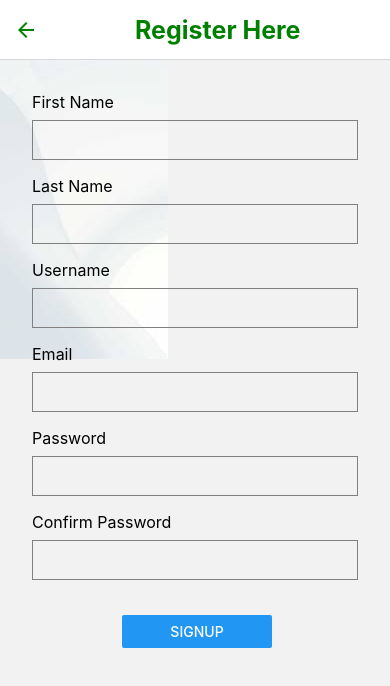
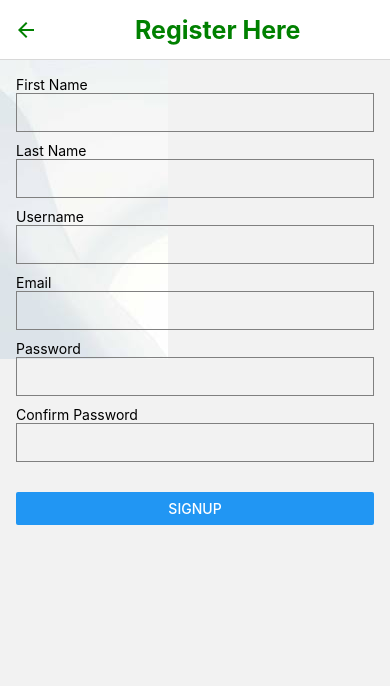
Before and after one commit to anagharajeev1/PocApp, a React Native app: screen /Signup in a window 390 px wide. Shown: the top 686 px of the page. Built offline with nearby package versions, Linux system fonts and the light colour scheme.

Commit message:
Reusable components

```diff
--- /dev/null
+++ b/src/components/SignIn/AuthButton.tsx
@@ -0,0 +1,13 @@
+import React from 'react';
+import { Button } from 'react-native';
+
+interface AuthButtonProps {
+  title: string;
+  onPress: () => void;
+}
+
+const AuthButton: React.FC<AuthButtonProps> = ({ title, onPress }) => {
+  return <Button title={title} onPress={onPress} />;
+};
+
+export default AuthButton;
--- /dev/null
+++ b/src/components/SignIn/AuthTextInput.tsx
@@ -0,0 +1,42 @@
+import React from 'react';
+import { TextInput, Text } from 'react-native';
+import { signinStyles } from '../../styling/sigininStyles';
+
+interface AuthTextInputProps {
+  label: string;
+  value: string;
+  onChangeText: (text: string) => void;
+  error: string;
+  secureTextEntry?: boolean;
+  keyboardType?: string;
+  accessibilityLabel: string;
+}
+
+const AuthTextInput: React.FC<AuthTextInputProps> = ({
+  label,
+  value,
+  onChangeText,
+  error,
+  secureTextEntry = false,
+  keyboardType = 'default',
+  accessibilityLabel,
+}) => {
+  return (
+    <>
+      <Text>{label}</Text>
+      <TextInput
+        style={signinStyles.input}
+        value={value}
+        onChangeText={(text) => {
+          onChangeText(text);
+        }}
+        secureTextEntry={secureTextEntry}
+        keyboardType={keyboardType}
+        accessibilityLabel={accessibilityLabel}
+      />
+      <Text style={signinStyles.errorText}>{error}</Text>
+    </>
+  );
+};
+
+export default AuthTextInput;
--- /dev/null
+++ b/src/components/SignUp/AuthButton.tsx
@@ -0,0 +1,17 @@
+import React from 'react';
+import { Button, View } from 'react-native';
+
+interface AuthButtonProps {
+  title: string;
+  onPress: () => void;
+}
+
+const AuthButton: React.FC<AuthButtonProps> = ({ title, onPress }) => {
+  return (
+    <View style={{ marginTop: 20 }}>
+      <Button title={title} onPress={onPress} />
+    </View>
+  );
+};
+
+export default AuthButton;
--- /dev/null
+++ b/src/components/SignUp/AuthInput.tsx
@@ -0,0 +1,45 @@
+import React from 'react';
+import { Text, TextInput, View } from 'react-native';
+
+interface AuthInputProps {
+  label: string;
+  value: string;
+  onChangeText: (text: string) => void;
+  secureTextEntry?: boolean;
+  keyboardType?: string;
+  accessibilityLabel: string;
+  error?: string;
+}
+
+const AuthInput: React.FC<AuthInputProps> = ({
+  label,
+  value,
+  onChangeText,
+  secureTextEntry,
+  keyboardType,
+  accessibilityLabel,
+  error,
+}) => {
+  return (
+    <View>
+      <Text>{label}</Text>
+      <TextInput
+        style={{
+          // Add your styles here
+          borderColor: 'gray',
+          borderWidth: 1,
+          padding: 10,
+          marginBottom: 10,
+        }}
+        value={value}
+        onChangeText={onChangeText}
+        secureTextEntry={secureTextEntry}
+        keyboardType={keyboardType}
+        accessibilityLabel={accessibilityLabel}
+      />
+      <Text style={{ color: 'red' }}>{error}</Text>
+    </View>
+  );
+};
+
+export default AuthInput;
--- a/src/screens/LandingScreen.tsx
+++ b/src/screens/LandingScreen.tsx
@@ -1,6 +1,8 @@
 import React from 'react';
-import {View, Button, ImageBackground, StyleSheet} from 'react-native';
+import {View, ImageBackground} from 'react-native';
 import {landingStyles} from '../styling/landingStyles';
+import LoginButton from '../components/Landing/LoginButton';
+import SignupButton from '../components/Landing/SignupButton';
 
 interface LandingScreenProps {
   navigation: any;
@@ -21,14 +23,10 @@ const LandingScreen: React.FC<LandingScreenProps> = ({navigation}) => {
       style={landingStyles.backgroundImage}>
       <View style={landingStyles.container}>
         <View style={landingStyles.loginStyle}>
-          <Button title="Login" onPress={goToLogin} color="mediumturquoise" />
+          <LoginButton onPress={goToLogin} />
         </View>
         <View style={landingStyles.signupStyle}>
-          <Button
-            title="Signup"
-            onPress={goToRegistration}
-            color="mediumturquoise"
-          />
+          <SignupButton onPress={goToRegistration} />
         </View>
       </View>
     </ImageBackground>
--- a/src/screens/SignInScreen.tsx
+++ b/src/screens/SignInScreen.tsx
@@ -1,17 +1,10 @@
 import React, {useState} from 'react';
-import {
-  View,
-  Text,
-  TextInput,
-  Button,
-  StyleSheet,
-  Alert,
-  ScrollView,
-  ImageBackground,
-} from 'react-native';
+import {View, Text, ScrollView, ImageBackground, Alert} from 'react-native';
 import {useDispatch, useSelector} from 'react-redux';
 import {setLoggedInUser} from '../../store/actions/userActions';
-import { signinStyles } from '../styling/sigininStyles';
+import {signinStyles} from '../styling/sigininStyles';
+import AuthTextInput from '../components/SignIn/AuthTextInput';
+import AuthButton from '../components/SignIn/AuthButton';
 
 const SignInScreen = ({navigation}) => {
   const dispatch = useDispatch();
@@ -64,9 +57,8 @@ const SignInScreen = ({navigation}) => {
       style={signinStyles.backgroundImage}>
       <ScrollView contentContainerStyle={signinStyles.container}>
         <View style={signinStyles.container}>
-          <Text style={signinStyles.label}>Email</Text>
-          <TextInput
-            style={signinStyles.input}
+          <AuthTextInput
+            label="Email"
             value={email}
             onChangeText={text => {
               setEmail(text);
@@ -74,12 +66,11 @@ const SignInScreen = ({navigation}) => {
             }}
             keyboardType="email-address"
             accessibilityLabel="Email"
+            error={emailError}
           />
-          <Text style={signinStyles.errorText}>{emailError}</Text>
 
-          <Text style={signinStyles.label}>Password</Text>
-          <TextInput
-            style={signinStyles.input}
+          <AuthTextInput
+            label="Password"
             value={password}
             onChangeText={text => {
               setPassword(text);
@@ -87,11 +78,11 @@ const SignInScreen = ({navigation}) => {
             }}
             secureTextEntry
             accessibilityLabel="Password"
+            error={passwordError}
           />
-          <Text style={signinStyles.errorText}>{passwordError}</Text>
 
           <View style={signinStyles.signinStyle}>
-            <Button title="Sign In" onPress={handleSignIn} />
+            <AuthButton title="Sign In" onPress={handleSignIn} />
           </View>
         </View>
       </ScrollView>
--- a/src/screens/SignupScreen.tsx
+++ b/src/screens/SignupScreen.tsx
@@ -1,16 +1,10 @@
 import React, {useState} from 'react';
-import {
-  View,
-  Text,
-  TextInput,
-  Button,
-  Alert,
-  ScrollView,
-  ImageBackground,
-} from 'react-native';
+import {ScrollView, ImageBackground, Alert} from 'react-native';
 import {useDispatch, useSelector} from 'react-redux';
 import {setAllUsers} from '../../store/actions/userActions';
-import { signupStyles } from '../styling/signupStyles';
+import {signupStyles} from '../styling/signupStyles';
+import AuthInput from '../components/SignUp/AuthInput';
+import AuthButton from '../components/SignUp/AuthButton';
 
 const SignupScreen = ({navigation}) => {
   const dispatch = useDispatch();
@@ -119,7 +113,6 @@ const SignupScreen = ({navigation}) => {
         password,
       };
 
-      // Dispatch the action to update the Redux store
       dispatch(setAllUsers([...allUsers, userDetails]));
 
       Alert.alert(
@@ -141,46 +134,41 @@ const SignupScreen = ({navigation}) => {
       source={require('../../images/bg6.jpg')}
       style={signupStyles.backgroundImage}>
       <ScrollView contentContainerStyle={signupStyles.container}>
-        <View style={signupStyles.container}>
-          <Text style={signupStyles.label}>First Name</Text>
-          <TextInput
-            style={signupStyles.input}
+        <AuthInput
+          label="First Name"
           value={firstName}
           onChangeText={text => {
             setFirstName(text);
             setFirstNameError('');
           }}
           accessibilityLabel="First Name"
+          error={firstNameError}
         />
-          <Text style={signupStyles.errorText}>{firstNameError}</Text>
 
-          <Text style={signupStyles.label}>Last Name</Text>
-          <TextInput
-            style={signupStyles.input}
+        <AuthInput
+          label="Last Name"
           value={lastName}
           onChangeText={text => {
             setLastName(text);
             setLastNameError('');
           }}
           accessibilityLabel="Last Name"
+          error={lastNameError}
         />
-          <Text style={signupStyles.errorText}>{lastNameError}</Text>
 
-          <Text style={signupStyles.label}>Username</Text>
-          <TextInput
-            style={signupStyles.input}
+        <AuthInput
+          label="Username"
           value={username}
           onChangeText={text => {
             setUsername(text);
             setUsernameError('');
           }}
           accessibilityLabel="Username"
+          error={usernameError}
         />
-          <Text style={signupStyles.errorText}>{usernameError}</Text>
 
-          <Text style={signupStyles.label}>Email</Text>
-          <TextInput
-            style={signupStyles.input}
+        <AuthInput
+          label="Email"
           value={email}
           onChangeText={text => {
             setEmail(text);
@@ -188,12 +176,11 @@ const SignupScreen = ({navigation}) => {
           }}
           keyboardType="email-address"
           accessibilityLabel="Email"
+          error={emailError}
         />
-          <Text style={signupStyles.errorText}>{emailError}</Text>
 
-          <Text style={signupStyles.label}>Password</Text>
-          <TextInput
-            style={signupStyles.input}
+        <AuthInput
+          label="Password"
           value={password}
           onChangeText={text => {
             setPassword(text);
@@ -201,25 +188,22 @@ const SignupScreen = ({navigation}) => {
           }}
           accessibilityLabel="Password"
           secureTextEntry
+          error={passwordError}
         />
-          <Text style={signupStyles.errorText}>{passwordError}</Text>
 
-          <Text style={signupStyles.label}>Confirm Password</Text>
-          <TextInput
-            style={signupStyles.input}
+        <AuthInput
+          label="Confirm Password"
           value={confirmPassword}
           onChangeText={text => {
             setConfirmPassword(text);
             setConfirmPasswordError('');
           }}
+          accessibilityLabel="Confirm Password"
           secureTextEntry
+          error={confirmPasswordError}
         />
-          <Text style={signupStyles.errorText}>{confirmPasswordError}</Text>
 
-          <View style={signupStyles.buttonStyle}>
-            <Button title="Signup" onPress={handleSignup} />
-          </View>
-        </View>
+        <AuthButton title="Signup" onPress={handleSignup} />
       </ScrollView>
     </ImageBackground>
   );
```
Also changed, not shown: src/components/SignUp/UserDetailsInput.tsx (added, +92 -0 lines). Lines whose indentation alone changed are shown as unchanged.
